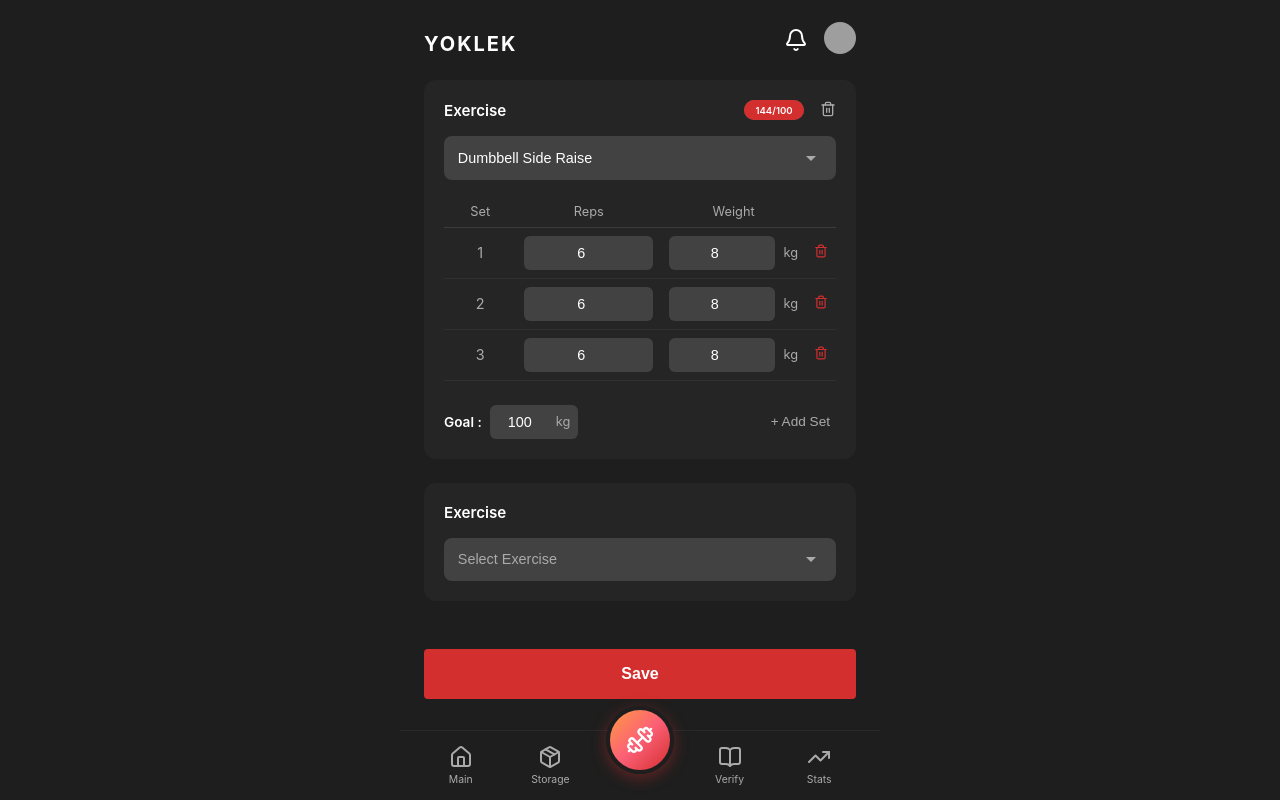
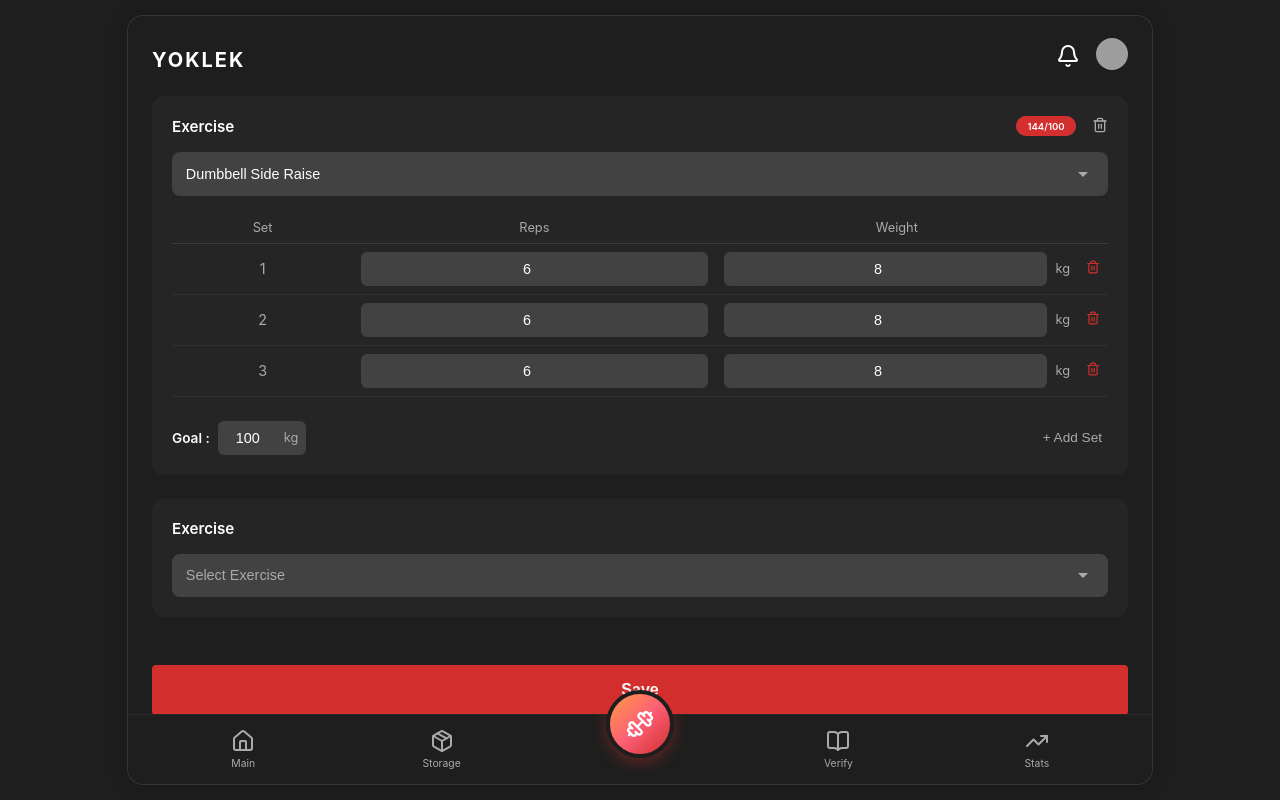
Before and after one commit to xKreioz/yoklek, a React (Vite) app: page /record in a window 1280 px wide. Built offline with nearby package versions, Linux system fonts and the light colour scheme; grey boxes are pictures that could not be loaded.

Commit message:
Responsive
เรสปอนสีฟงับ

```diff
--- a/src/index.css
+++ b/src/index.css
@@ -1163,6 +1163,201 @@ select:focus {
 }
 
 /* Verify Page Styles */
+.instructions-section p {
+  font-size: 0.85rem;
+  color: var(--text-muted);
+  line-height: 1.5;
+  margin: 0;
+}
+
+.warnings-section {
+  border: 1px solid var(--accent-red);
+  background-color: rgba(211, 47, 47, 0.05);
+  border-radius: 12px;
+  padding: 1.25rem;
+}
+
+.warnings-title {
+  color: var(--accent-red);
+  font-size: 0.95rem;
+  margin: 0 0 1rem 0;
+  display: flex;
+  align-items: center;
+  gap: 0.5rem;
+}
+
+.warnings-list {
+  margin: 0;
+  padding-left: 1.5rem;
+  color: #e0e0e0;
+  font-size: 0.85rem;
+  display: flex;
+  flex-direction: column;
+  gap: 0.4rem;
+}
+
+/* Record Page Styles */
+.record-card {
+  background-color: #252525;
+  border-radius: 12px;
+  padding: 1.25rem;
+  margin-bottom: 1.5rem;
+  display: flex;
+  flex-direction: column;
+  gap: 1rem;
+}
+
+.record-card-header {
+  display: flex;
+  justify-content: space-between;
+  align-items: center;
+}
+
+.record-exercise-label {
+  font-weight: 600;
+  font-size: 0.95rem;
+}
+
+.record-pill {
+  position: relative;
+  background-color: #555;
+  border-radius: 12px;
+  width: 60px;
+  height: 20px;
+  display: flex;
+  align-items: center;
+  justify-content: center;
+  overflow: hidden;
+}
+
+.pill-fill {
+  position: absolute;
+  left: 0;
+  top: 0;
+  height: 100%;
+  width: 20%;
+  background-color: var(--accent-red);
+}
+
+.pill-text {
+  position: relative;
+  z-index: 1;
+  font-size: 0.6rem;
+  font-weight: 600;
+  color: #fff;
+}
+
+.record-table {
+  display: flex;
+  flex-direction: column;
+  background-color: transparent;
+}
+
+.record-table-header {
+  display: grid;
+  grid-template-columns: 1fr 2fr 2fr;
+  padding: 0.5rem 0;
+  border-bottom: 1px solid rgba(255, 255, 255, 0.1);
+  color: var(--text-muted);
+  font-size: 0.8rem;
+  text-align: center;
+}
+
+.record-table-row {
+  display: grid;
+  grid-template-columns: 1fr 2fr 2fr;
+  align-items: center;
+  padding: 0.5rem 0;
+  border-bottom: 1px solid rgba(255, 255, 255, 0.05);
+}
+
+.set-number {
+  text-align: center;
+  color: var(--text-muted);
+  font-size: 0.9rem;
+}
+
+.input-cell {
+  display: flex;
+  justify-content: center;
+  align-items: center;
+  padding: 0 0.5rem;
+}
+
+.weight-cell {
+  gap: 0.5rem;
+}
+
+.record-input {
+  width: 100%;
+  background-color: #424242;
+  border: 1px solid transparent;
+  border-radius: 6px;
+  color: #fff;
+  padding: 0.5rem;
+  text-align: center;
+  font-size: 0.9rem;
+  box-sizing: border-box;
+}
+
+.record-input:focus {
+  border-color: var(--accent-red);
+  outline: none;
+}
+
+.unit-label {
+  color: var(--text-muted);
+  font-size: 0.8rem;
+}
+
+.record-footer {
+  display: flex;
+  justify-content: space-between;
+  align-items: center;
+  margin-top: 0.5rem;
+}
+
+.goal-wrapper {
+  display: flex;
+  align-items: center;
+  gap: 0.5rem;
+}
+
+.goal-label {
+  font-size: 0.85rem;
+  font-weight: 600;
+}
+
+.goal-input-wrapper {
+  display: flex;
+  align-items: center;
+  gap: 0.5rem;
+  background-color: #424242;
+  border-radius: 6px;
+  padding: 0 0.5rem;
+}
+
+.goal-input-wrapper .record-input {
+  width: 50px;
+  background-color: transparent;
+  padding: 0.5rem 0;
+  text-align: right;
+}
+
+.add-set-btn {
+  background: none;
+  border: none;
+  color: var(--text-muted);
+  font-size: 0.85rem;
+  cursor: pointer;
+  transition: color 0.2s;
+}
+
+.add-set-btn:hover {
+  color: #fff;
+}
+
+/* Verify Page Styles */
 .verify-page {
   display: flex;
   flex-direction: column;
@@ -1170,10 +1365,12 @@ select:focus {
 
 .verify-tabs {
   display: flex;
+  width: 100%;
+  max-width: 400px;
   background-color: #383838;
   border-radius: 20px;
   padding: 0;
-  margin-bottom: 2rem;
+  margin: 0 auto 2rem auto;
   overflow: hidden;
 }
 
@@ -1713,3 +1910,97 @@ select:focus {
 .history-detail-row.total span:nth-child(2) {
   text-align: right;
 }
+
+/* --- Responsive Media Queries --- */
+
+@media (min-width: 768px) {
+  /* Expand the main container for tablets and small desktops */
+  .app-layout,
+  .profile-page {
+    max-width: 768px;
+    border-left: 1px solid rgba(255, 255, 255, 0.05);
+    border-right: 1px solid rgba(255, 255, 255, 0.05);
+    box-shadow: 0 0 20px rgba(0, 0, 0, 0.2);
+  }
+
+  .screen-container {
+    max-width: 500px;
+  }
+
+  .stats-grid-4 {
+    grid-template-columns: repeat(4, 1fr);
+  }
+
+  .badge-grid {
+    grid-template-columns: repeat(3, 1fr);
+  }
+
+  .exercise-list {
+    display: grid;
+    grid-template-columns: repeat(2, 1fr);
+    gap: 1.5rem;
+  }
+}
+
+@media (min-width: 1024px) {
+  /* Make the app look like a sleek floating window on desktop */
+  .app-layout,
+  .profile-page {
+    max-width: 1024px;
+    border-radius: 16px;
+    margin-top: 2vh;
+    margin-bottom: 2vh;
+    height: 96vh;
+    min-height: 96vh;
+    border: 1px solid rgba(255, 255, 255, 0.1);
+  }
+
+  .profile-page {
+    overflow-y: auto;
+    /* Custom scrollbar for desktop profile page */
+    scrollbar-width: thin;
+    scrollbar-color: rgba(255, 255, 255, 0.2) transparent;
+  }
+
+  .profile-page::-webkit-scrollbar {
+    width: 6px;
+  }
+
+  .profile-page::-webkit-scrollbar-thumb {
+    background-color: rgba(255, 255, 255, 0.2);
+    border-radius: 3px;
+  }
+
+  .screen-container {
+    max-width: 600px;
+  }
+
+  .bottom-nav {
+    border-bottom-left-radius: 16px;
+    border-bottom-right-radius: 16px;
+  }
+
+  .top-nav {
+    border-top-left-radius: 16px;
+    border-top-right-radius: 16px;
+  }
+
+  .exercise-list {
+    grid-template-columns: repeat(3, 1fr);
+  }
+
+  .badge-grid {
+    grid-template-columns: repeat(4, 1fr);
+  }
+
+  .history-list {
+    display: grid;
+    grid-template-columns: repeat(2, 1fr);
+    gap: 1.5rem;
+  }
+
+  .verify-tabs {
+    max-width: 400px;
+    margin: 0 auto 2rem auto;
+  }
+}
```
